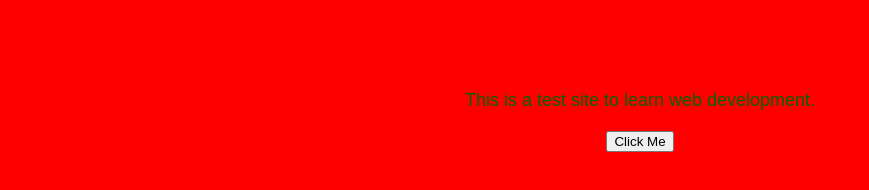
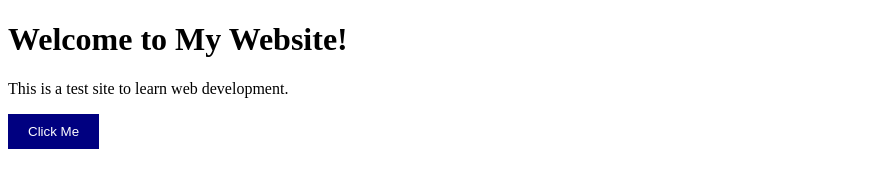
Before and after one commit to Jur-byte/Jur-Byte.github.io, a plain HTML site: page index.html in a window 1280 px wide. Shown: the whole page, without its empty margins (0-869 px from the left). Drawn offline with Linux system fonts and the light colour scheme.

Commit message:
Add files via upload

```diff
--- a/style.css
+++ b/style.css
@@ -1,14 +1,14 @@
-body {
-    background-color: red;
-    font-family: Arial, sans-serif;
-    text-align: center;
+button {
+    background-color: navy;
+    color: white;
+    padding: 10px 20px;
+    border: none;
+    cursor: pointer;
 }
-h1 {
-    color: red;
-    font-size: 36px;
+button:hover {
+    background-color: darkblue;
 }
-p {
-    font-size: 18px;
-    color: darkgreen;
-    margin: 20px;
+img {
+    border: 2px solid darkgreen;
+    border-radius: 10px;
 }
```
